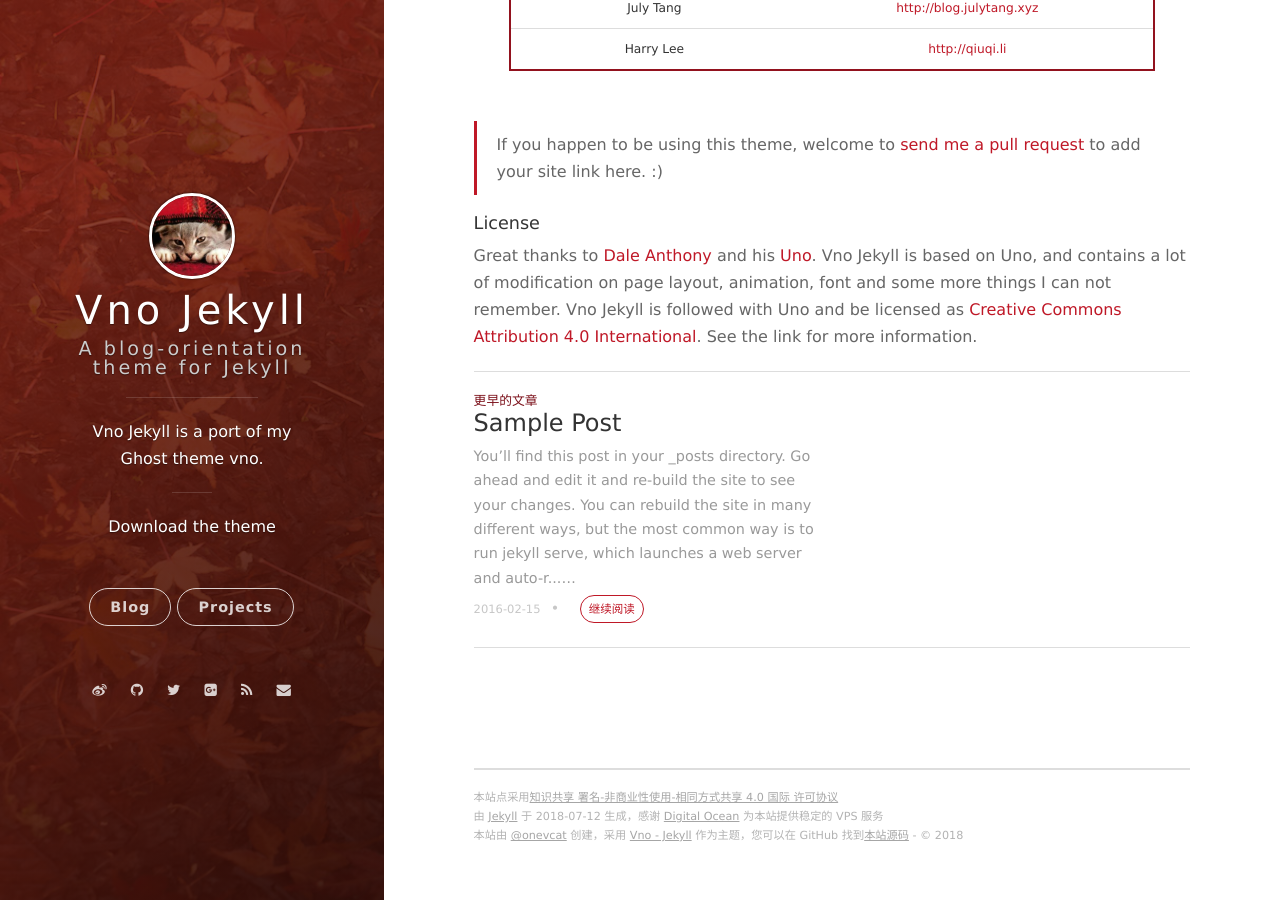
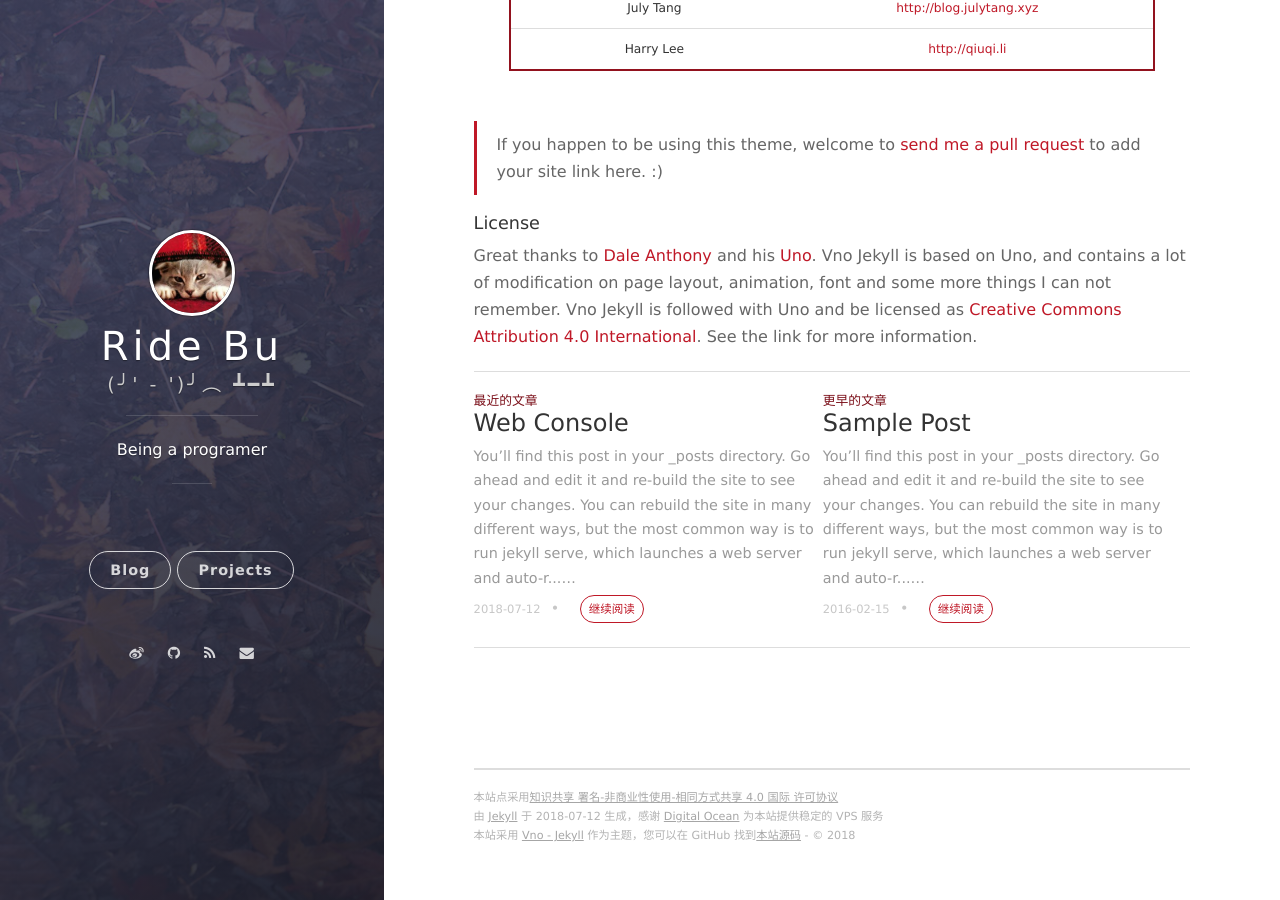
Before and after one commit to rbu1996/rbu1996.github.io, a Jekyll site: the page built from _posts/2016-02-16-hello-world-vno.markdown, in a window 1280 px wide and 900 px high, scrolled down 946 px. Built offline with Jekyll 4.4.1, drawn with Linux system fonts in a browser that asks for light colours; nearby versions of some CDN libraries; comment, search, counter and statistics services are not loaded.

```diff
--- a/_config.yml
+++ b/_config.yml
@@ -1,11 +1,10 @@
 # Basic
-title: Vno Jekyll
-subtitle: A blog-orientation theme for Jekyll
-welcome_message: <a href="https://github.com/onevcat/vno-jekyll" target="_blank">Download the theme</a>
-description: Vno Jekyll is a port of my Ghost theme vno.
-creator: <a href="http://onev.cat">@onevcat</a>
+title: Ride Bu
+subtitle: (╯' - ')╯︵ ┻━┻
+description: Being a programer
+# creator: <a href="http://onev.cat">@onevcat</a>
 
-url: "http://vno.onevcat.com"
+# url: "http://vno.onevcat.com"
 
 permalink: /:year/:month/:title/
 
@@ -13,7 +12,7 @@ permalink: /:year/:month/:title/
 highlighter: rouge
 
 # supported colors: blue, green, purple, red, orange or slate. If you need clear, leave it empty.
-cover_color: red
+cover_color: slate
 
 # The blog button should not be removed.
 blog_button:
@@ -22,7 +21,7 @@ blog_button:
 
 # Navigation buttons in the front page.
 nav:
-    - {title: Projects, description: My Projects, url: 'http://project.onevcat.com'}
+    - {title: Projects, description: My Projects, url: 'https://github.com/rbu1996'}
     # - {title: Another Button, description: A button, url: 'http://example.com'}
 
 # Pagination
@@ -31,19 +30,16 @@ paginate: 10
 paginate_path: "page/:num/"
 
 # Comment
-comment:
-    disqus: vno-jekyll
+# comment:
+#    disqus: vno-jekyll
     # duoshuo:
 
 # Social
 social:
-    weibo: onevcat
-    github: onevcat
-    twitter: onevcat
-    gplus: 107108267983477358170
-    mail: onev@onevcat.com
-
+    github: rbu1996
+    mail: ride.bu0921@gmail.com
+    weibo: sudormrfbu
 # Google Analytics
-ga:
+# ga:
     # id: your_ga_id
     # host: your_host
--- /dev/null
+++ b/_posts/2018-07-12-web-sonsole.md
@@ -0,0 +1,25 @@
+---
+layout: post
+title: Web Console
+date: 2018-7-12 14:32:55.000000000 +09:00
+---
+
+You’ll find this post in your `_posts` directory. Go ahead and edit it and re-build the site to see your changes. You can rebuild the site in many different ways, but the most common way is to run `jekyll serve`, which launches a web server and auto-regenerates your site when a file is updated.
+
+To add new posts, simply add a file in the `_posts` directory that follows the convention `YYYY-MM-DD-name-of-post.ext` and includes the necessary front matter. Take a look at the source for this post to get an idea about how it works.
+
+Jekyll also offers powerful support for code snippets:
+
+{% highlight ruby %}
+def print_hi(name)
+  puts "Hi, #{name}"
+end
+print_hi('Tom')
+#=> prints 'Hi, Tom' to STDOUT.
+{% endhighlight %}
+
+Check out the [Jekyll docs][jekyll-docs] for more info on how to get the most out of Jekyll. File all bugs/feature requests at [Jekyll’s GitHub repo][jekyll-gh]. If you have questions, you can ask them on [Jekyll Talk][jekyll-talk].
+
+[jekyll-docs]: http://jekyllrb.com/docs/home
+[jekyll-gh]:   https://github.com/jekyll/jekyll
+[jekyll-talk]: https://talk.jekyllrb.com/
```
Also changed, not shown: 5 other files.
